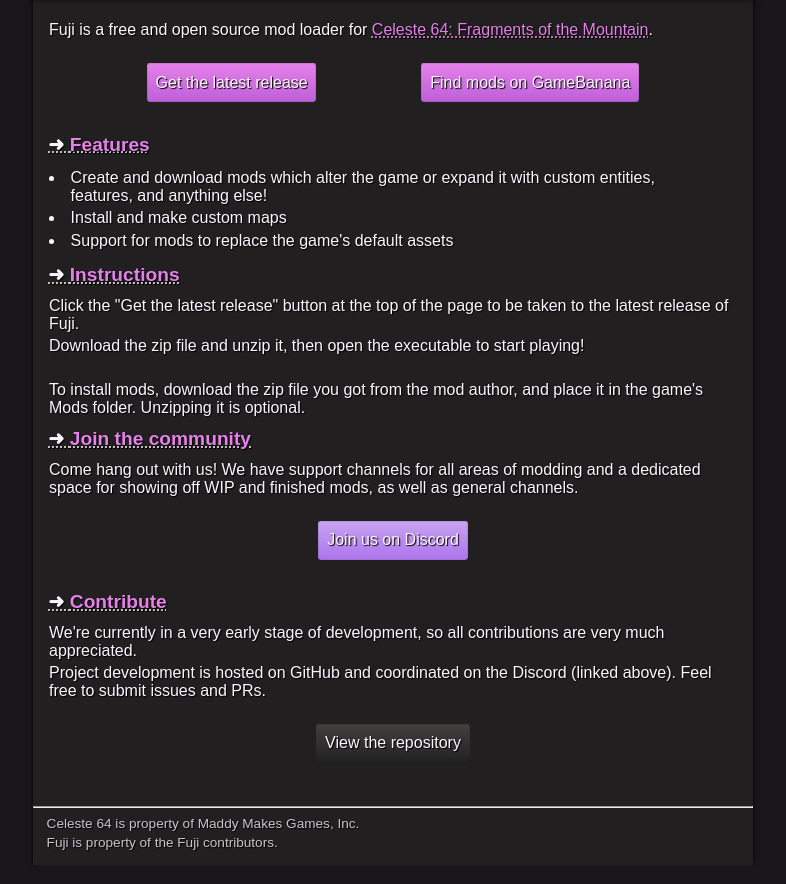
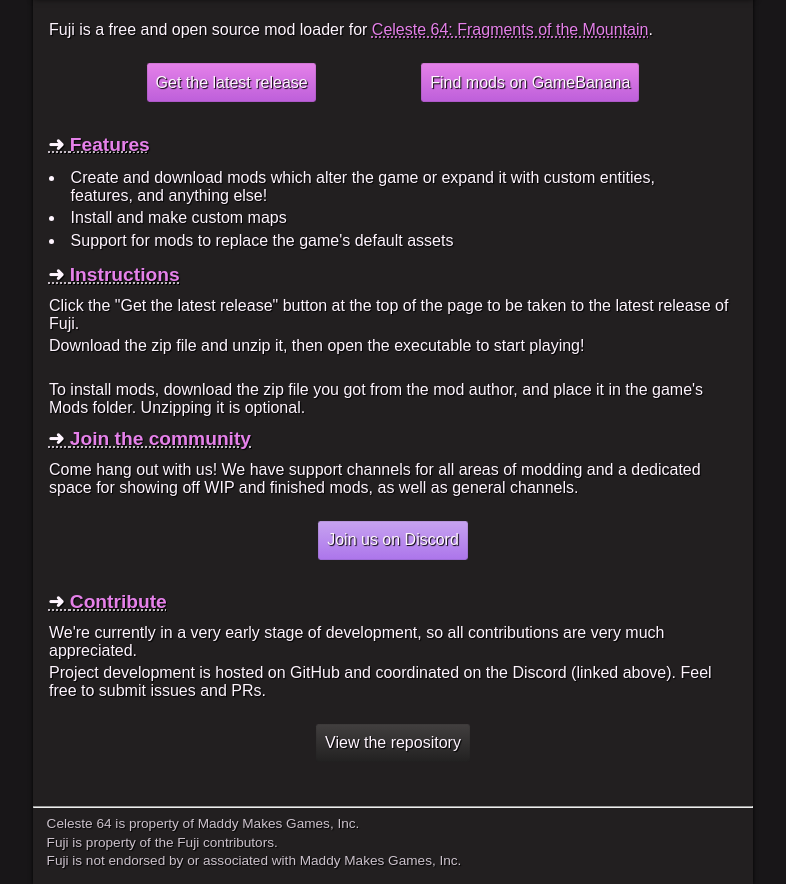
Before and after one commit to FujiAPI/fujiapi.github.io, a plain HTML site: page index.html in a window 1280 px wide. Shown: the part 104-988 px from the top of the page, without its empty margins (247-1033 px from the left). Drawn offline with Linux system fonts and the light colour scheme.

Commit message:
clarify legalese

```diff
--- a/index.html
+++ b/index.html
@@ -47,6 +47,7 @@
                 <hr>
                 <p>Celeste 64 is property of Maddy Makes Games, Inc.</p>
                 <p>Fuji is property of the Fuji contributors.</p>
+                <p>Fuji is not endorsed by or associated with Maddy Makes Games, Inc.</p>
             </div>
         </div>
     </body>
```
